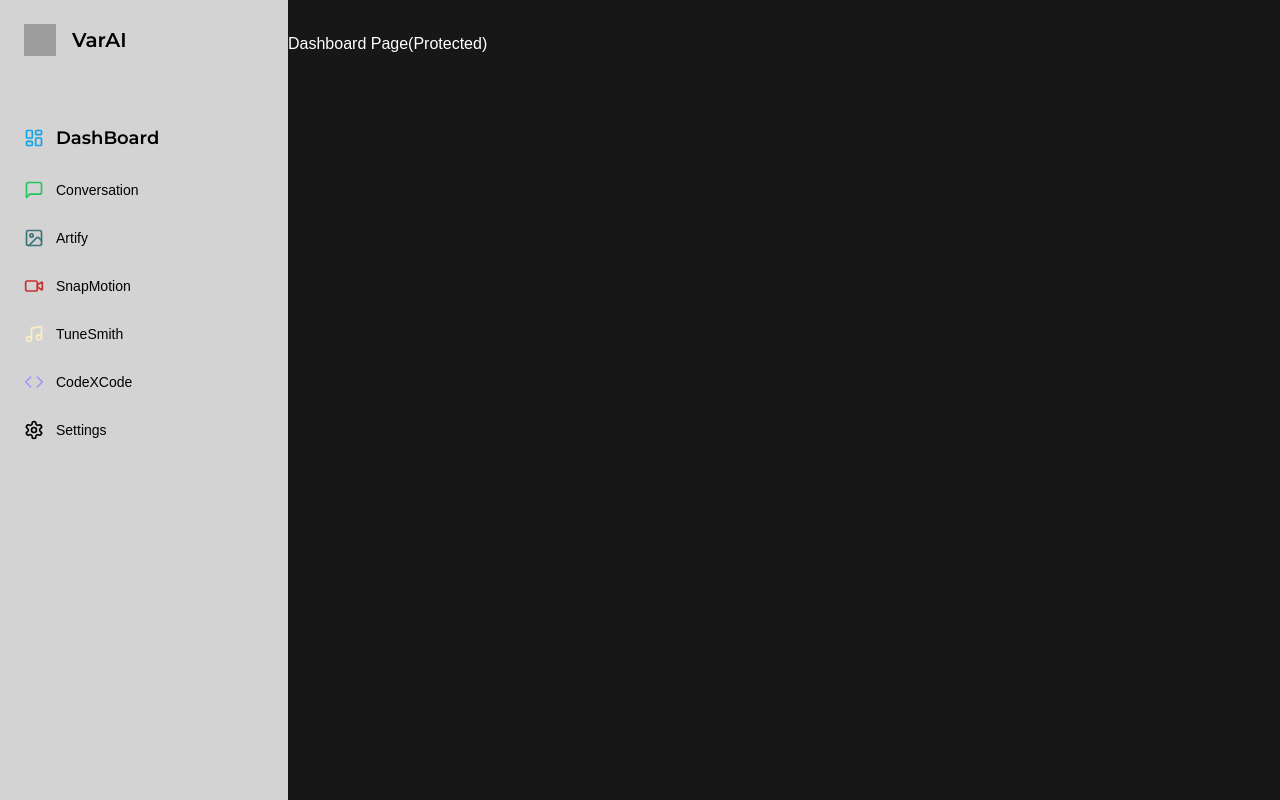
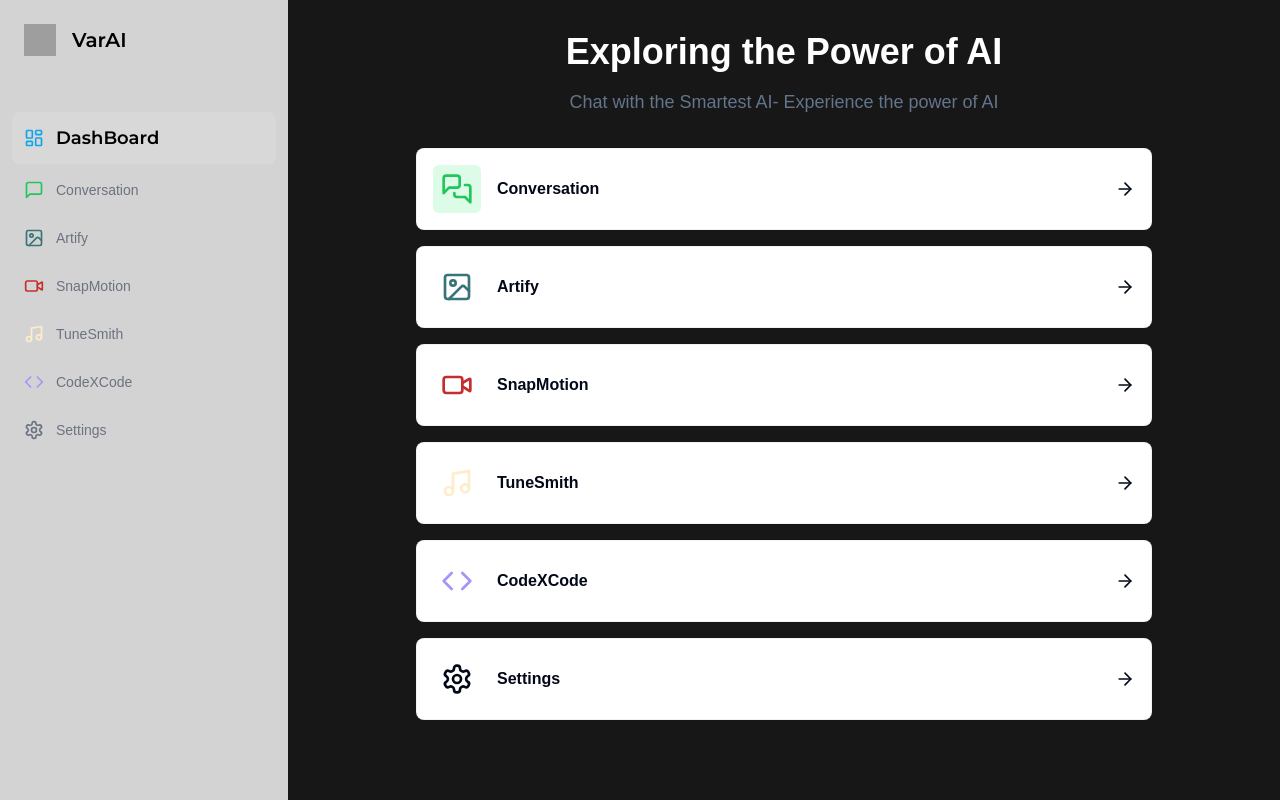
Before and after one commit to spkrish06/Project_Omega, a Next.js app: page /dashboard in a window 1280 px wide. Built offline with nearby package versions, Linux system fonts and the light colour scheme; grey boxes are pictures that could not be loaded.

Commit message:
Creation of the dashboard

```diff
--- a/app/(dashboard)/(routes)/dashboard/page.tsx
+++ b/app/(dashboard)/(routes)/dashboard/page.tsx
@@ -1,13 +1,84 @@
+"use client"
+
+import { Card } from "@/components/ui/card";
+import { cn } from "@/lib/utils";
+import { ArrowRight, Code, ImageIcon, MessagesSquareIcon, MusicIcon, Settings, VideoIcon } from "lucide-react";
+import Link from "next/link";
+import { useRouter } from "next/navigation";
 
 
+
+const tools=[
+    {
+        label:"Conversation",
+        icon:MessagesSquareIcon,
+        bgColor:"bg-green-100",
+        color:"text-green-500",
+        href:"/conversation"
+    },
+    {
+        label: "Artify",
+        icon: ImageIcon,
+        href: "/image",
+        color:"text-[#387478]"
+    },
+    {
+        label: "SnapMotion",
+        icon: VideoIcon,
+        href: "/video",
+        color:"text-[#C62E2E]"
+    },
+    {
+        label: "TuneSmith",
+        icon: MusicIcon,
+        href: "/music",
+        color:"text-[#FFECC8]"
+    },
+    {
+        label: "CodeXCode",
+        icon: Code,
+        href: "/code",
+        color:"text-[#A594F9]"
+    },
+    {
+        label: "Settings",
+        icon: Settings,
+        href: "/settings",
+
+    }
+]
 const DashboardPage = () => {
+    const router = useRouter();
     return (
-        <>
         <div>
-        <p>Dashboard Page(Protected)</p>
+        <div className="mb-8 space-y-4">
+        <h2 className="text-2xl md:text-4xl font-bold text-center">
+            Exploring the Power of AI
+        </h2>
+        <p className="text-muted-foreground font-light text-sm md:text-lg text-center">Chat with the Smartest AI- Experience the power of AI</p>
         </div>
+            <div className="px-4 md:px-20 lg:px-32 space-y-4">
+                {tools.map((tool)=>(
+                    <Card
+                    onClick={()=> router.push(tool.href)}
+                    key={tool.href}
+                    className="p-4 border-black/5 flex items-center justify-between hover:shadow-md transition cursor-pointer"
+                    >
+                        <div className="flex items-center gap-x-4">
+                            <div className={cn("p-2 w-fit rounded-md", tool.bgColor)}>
+                                <tool.icon className={cn("w-8 h-8", tool.color)}/>
+                            </div>
+                            <div className="font-semibold">
+                                {tool.label}
+                            </div>
 
-        </>
+                        </div>
+                        <ArrowRight className="w-5 h-5"/>
+                    </Card>
+
+                ))}
+            </div>
+        </div>
     );
 };
 
--- a/components/mobile-sidebar.tsx
+++ b/components/mobile-sidebar.tsx
@@ -5,8 +5,16 @@ import { Menu } from "lucide-react"
 import { Button } from "./ui/button"
 import { Sheet, SheetContent, SheetTrigger } from "./ui/sheet"
 import Sidebar from "./sidebar"
+import { useEffect, useState } from "react"
 
 const MobileSidebar = () => {
+
+    const[isMounted, setIsMounted]=  useState(false);
+
+    useEffect(()=>{
+        setIsMounted(true);
+    }, []);
+    if(!isMounted) return null;
     return (
         <Sheet>
             <SheetTrigger>
--- a/components/sidebar.tsx
+++ b/components/sidebar.tsx
@@ -1,4 +1,4 @@
-"use-client"
+"use client";
 
 import Image from "next/image"
 import Link from "next/link"
@@ -6,6 +6,7 @@ import {Montserrat} from "next/font/google"
 
 import { cn } from "@/lib/utils"
 import { Code,  ImageIcon, LayoutDashboard, MessageSquare, MusicIcon, Settings, VideoIcon } from "lucide-react"
+import { usePathname } from "next/navigation"
 const montserrat = Montserrat({weight: "600", subsets: ["latin"]})
 
 const routes =[
@@ -60,6 +61,7 @@ const routes =[
     }
 ]
 const Sidebar = () => {
+         const pathname= usePathname();
     return (
        <div className="space-y-4 py-4 flex flex-col h-full bg-[#d4d3d3] text-black">
             <div className="px-3 py-2 flex-1">
@@ -75,7 +77,7 @@ const Sidebar = () => {
                {routes.map((route)=>(
                 <Link href={route.href}
                 key={route.href}
-                className="text-sm group flex p-3 w-full justify-start font-medium cursor-pointer hover:text-white hover:bg-white/10 rounded-lg transition">
+                className={cn("text-sm group flex p-3 w-full justify-start font-medium cursor-pointer hover:text-black hover:bg-white/10 rounded-lg transition",pathname===route.href ? "text-black font-bold bg-white/10" : "text-gray-500")}>
                 <div className="flex items-center flex-1">
                     <route.icon className={cn("h-5 w-5 mr-3", route.color)}/>
                     {route.label}
--- /dev/null
+++ b/components/ui/card.tsx
@@ -0,0 +1,79 @@
+import * as React from "react"
+
+import { cn } from "@/lib/utils"
+
+const Card = React.forwardRef<
+  HTMLDivElement,
+  React.HTMLAttributes<HTMLDivElement>
+>(({ className, ...props }, ref) => (
+  <div
+    ref={ref}
+    className={cn(
+      "rounded-lg border bg-card text-card-foreground shadow-sm",
+      className
+    )}
+    {...props}
+  />
+))
+Card.displayName = "Card"
+
+const CardHeader = React.forwardRef<
+  HTMLDivElement,
+  React.HTMLAttributes<HTMLDivElement>
+>(({ className, ...props }, ref) => (
+  <div
+    ref={ref}
+    className={cn("flex flex-col space-y-1.5 p-6", className)}
+    {...props}
+  />
+))
+CardHeader.displayName = "CardHeader"
+
+const CardTitle = React.forwardRef<
+  HTMLParagraphElement,
+  React.HTMLAttributes<HTMLHeadingElement>
+>(({ className, ...props }, ref) => (
+  <h3
+    ref={ref}
+    className={cn(
+      "text-2xl font-semibold leading-none tracking-tight",
+      className
+    )}
+    {...props}
+  />
+))
+CardTitle.displayName = "CardTitle"
+
+const CardDescription = React.forwardRef<
+  HTMLParagraphElement,
+  React.HTMLAttributes<HTMLParagraphElement>
+>(({ className, ...props }, ref) => (
+  <p
+    ref={ref}
+    className={cn("text-sm text-muted-foreground", className)}
+    {...props}
+  />
+))
+CardDescription.displayName = "CardDescription"
+
+const CardContent = React.forwardRef<
+  HTMLDivElement,
+  React.HTMLAttributes<HTMLDivElement>
+>(({ className, ...props }, ref) => (
+  <div ref={ref} className={cn("p-6 pt-0", className)} {...props} />
+))
+CardContent.displayName = "CardContent"
+
+const CardFooter = React.forwardRef<
+  HTMLDivElement,
+  React.HTMLAttributes<HTMLDivElement>
+>(({ className, ...props }, ref) => (
+  <div
+    ref={ref}
+    className={cn("flex items-center p-6 pt-0", className)}
+    {...props}
+  />
+))
+CardFooter.displayName = "CardFooter"
+
+export { Card, CardHeader, CardFooter, CardTitle, CardDescription, CardContent }
```
